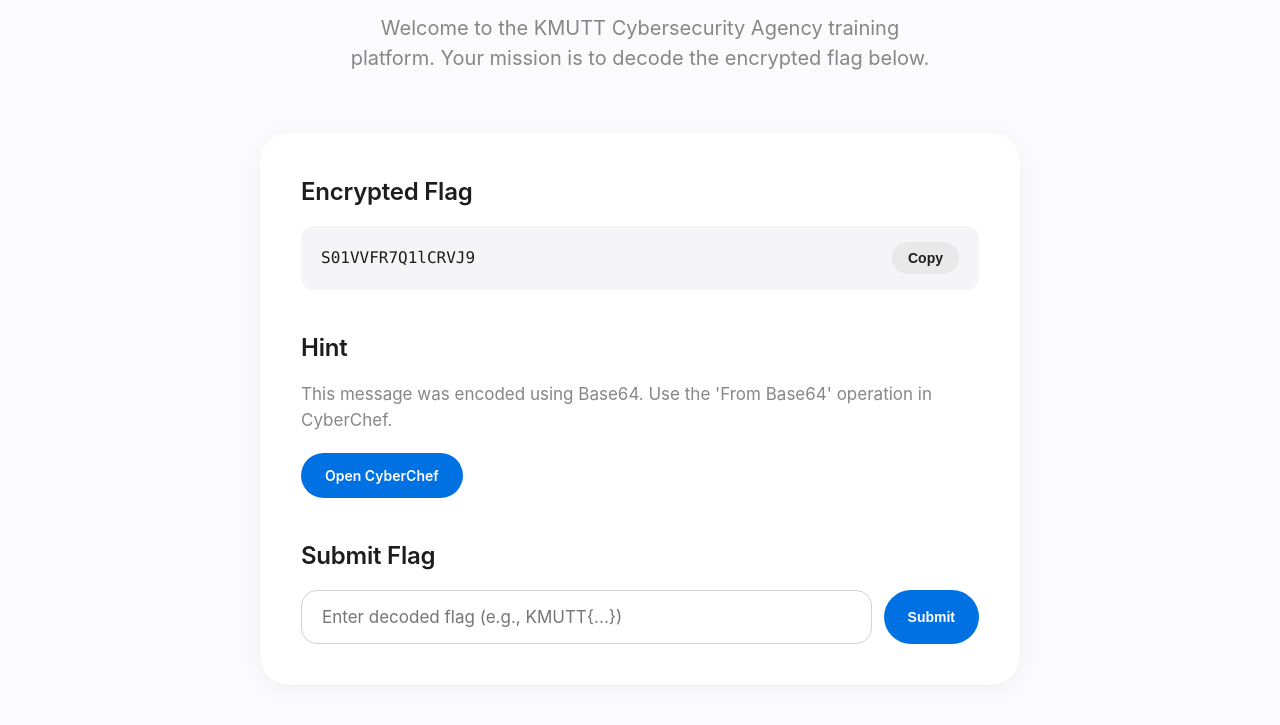
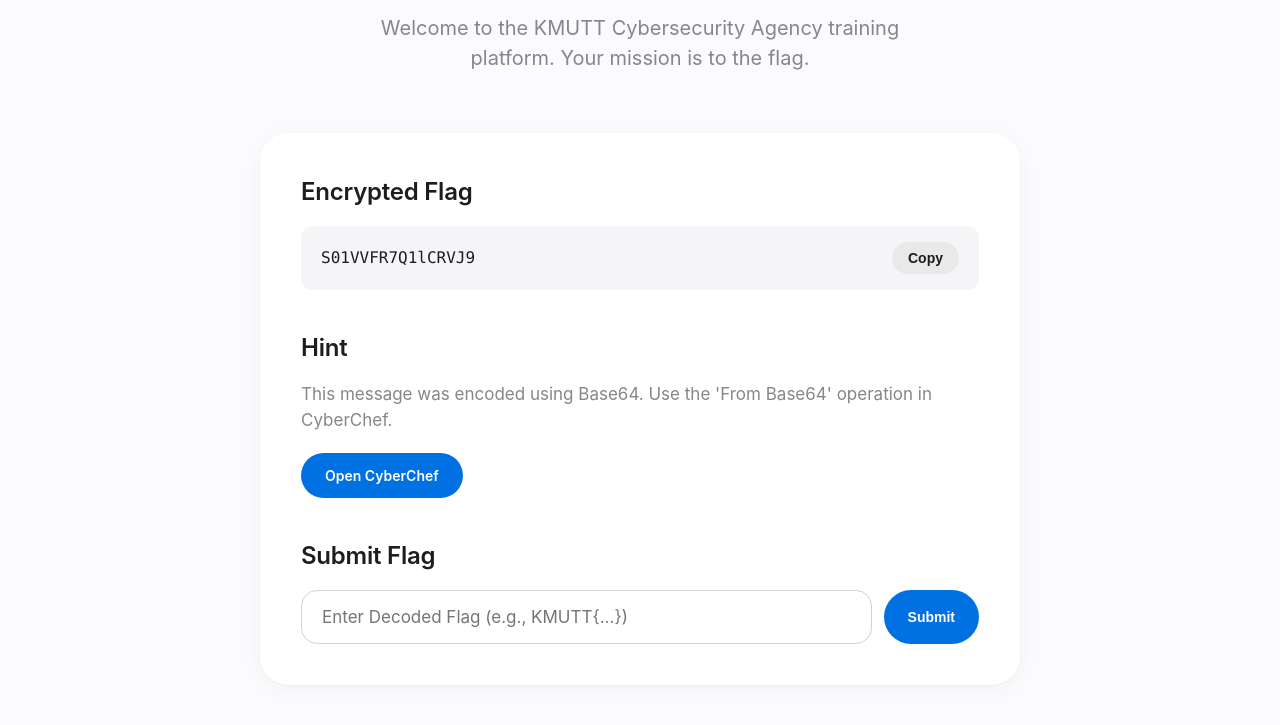
Before and after one commit to Frank-137/KMUTT-Cybersecurity-Agency, a plain HTML site: page index.html in a window 1280 px wide. Shown: the part 207-932 px from the top of the page. Drawn offline with Linux system fonts and the light colour scheme.

Commit message:
edit word

```diff
--- a/index.html
+++ b/index.html
@@ -24,8 +24,7 @@
     <main class="container">
         <header class="hero">
             <h1>Cryptography Challenge</h1>
-            <p>Welcome to the KMUTT Cybersecurity Agency training platform. Your mission is to decode the encrypted flag
-                below.</p>
+            <p>Welcome to the KMUTT Cybersecurity Agency training platform. Your mission is to the flag.</p>
         </header>
 
         <section class="challenge-card">
@@ -49,7 +48,7 @@
             <div class="card-section submit-section">
                 <h2>Submit Flag</h2>
                 <div class="input-group">
-                    <input type="text" id="flag-input" placeholder="Enter decoded flag (e.g., KMUTT{...})">
+                    <input type="text" id="flag-input" placeholder="Enter Decoded Flag (e.g., KMUTT{...})">
                     <button id="submit-btn" class="btn btn-primary">Submit</button>
                 </div>
             </div>
```
